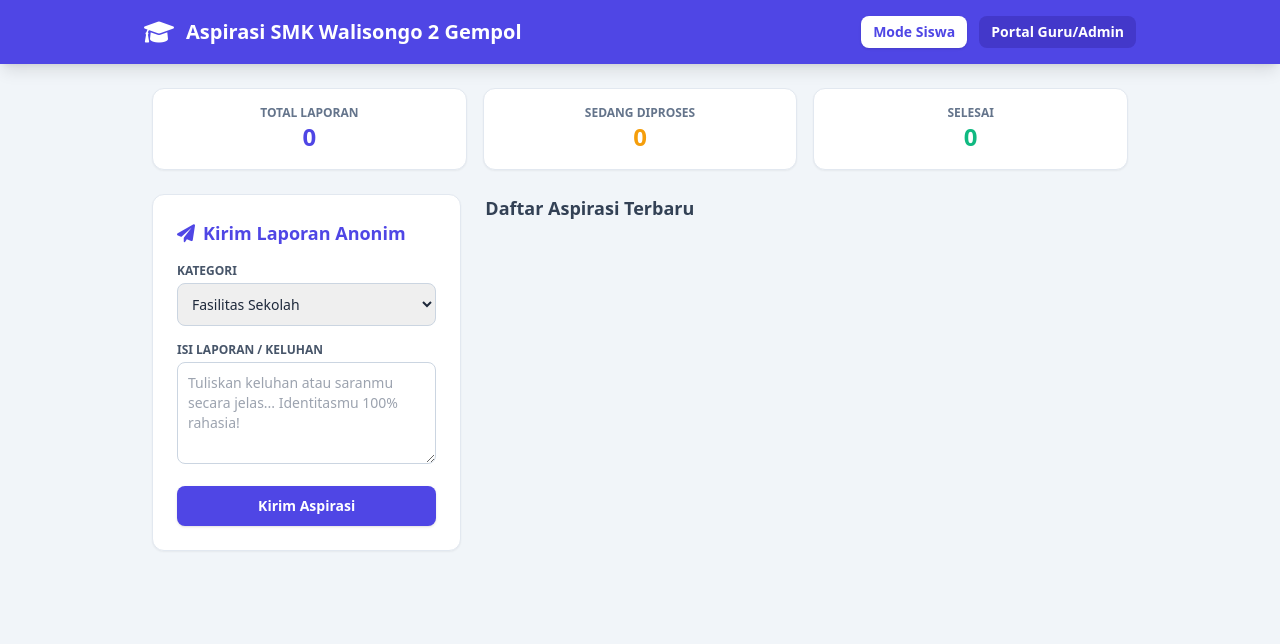
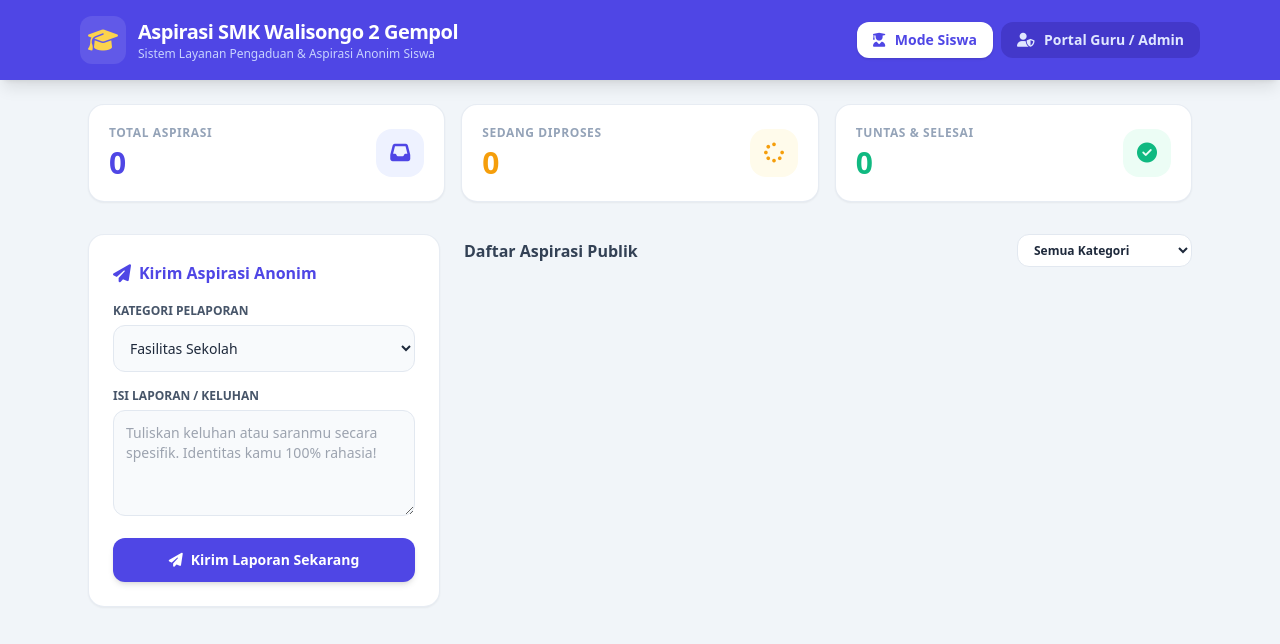
Before and after one commit to gitsalcuekk-collab/server-gitsa, a website: page index.html in a window 1280 px wide. Drawn offline with nearby package versions, Linux system fonts and the light colour scheme; some packages are replaced by stand-ins of ours; a script that the page names is missing.

Commit message:
Update index.html

```diff
--- a/index.html
+++ b/index.html
@@ -5,49 +5,75 @@
   <meta name="viewport" content="width=device-width, initial-scale=1.0">
   <title>Aspirasi SMK Walisongo 2 Gempol</title>
   <script src="https://cdn.tailwindcss.com"></script>
-  <link rel="stylesheet" href="https://cdnjs.cloudflare.com/ajax/libs/font-awesome/6.0.0/css/all.min.css">
+  <link rel="stylesheet" href="https://cdnjs.cloudflare.com/ajax/libs/font-awesome/6.4.0/css/all.min.css">
+  <script src="https://cdn.jsdelivr.net/npm/sweetalert2@11"></script>
 </head>
-<body class="bg-slate-100 min-h-screen text-slate-800 font-sans">
+<body class="bg-slate-100 min-h-screen text-slate-800 font-sans pb-12">
 
-  <nav class="bg-indigo-600 text-white shadow-lg">
-    <div class="max-w-5xl mx-auto px-4 py-4 flex justify-between items-center">
+  <nav class="bg-indigo-600 text-white shadow-lg sticky top-0 z-40">
+    <div class="max-w-6xl mx-auto px-4 py-4 flex flex-col md:flex-row justify-between items-center gap-3">
       <div class="flex items-center space-x-3">
-        <i class="fa-solid fa-graduation-cap text-2xl"></i>
-        <h1 class="font-bold text-lg md:text-xl">Aspirasi SMK Walisongo 2 Gempol</h1>
+        <div class="bg-white/10 p-2 rounded-xl">
+          <i class="fa-solid fa-graduation-cap text-2xl text-amber-300"></i>
+        </div>
+        <div>
+          <h1 class="font-extrabold text-lg md:text-xl tracking-tight">Aspirasi SMK Walisongo 2 Gempol</h1>
+          <p class="text-xs text-indigo-200">Sistem Layanan Pengaduan & Aspirasi Anonim Siswa</p>
+        </div>
       </div>
-      <div>
-        <button onclick="switchTab('siswa')" id="btnSiswa" class="px-3 py-1.5 rounded-lg bg-white text-indigo-600 font-semibold text-sm mr-2 shadow">Mode Siswa</button>
-        <button onclick="switchTab('admin')" id="btnAdmin" class="px-3 py-1.5 rounded-lg bg-indigo-700 hover:bg-indigo-800 text-white font-semibold text-sm">Portal Guru/Admin</button>
+      <div class="flex items-center gap-2">
+        <button onclick="switchTab('siswa')" id="btnSiswa" class="px-4 py-2 rounded-xl bg-white text-indigo-600 font-bold text-sm shadow transition hover:bg-slate-50">
+          <i class="fa-solid fa-user-graduate mr-1.5"></i> Mode Siswa
+        </button>
+        <button onclick="openLoginModal()" id="btnAdmin" class="px-4 py-2 rounded-xl bg-indigo-700 text-indigo-100 hover:bg-indigo-800 font-bold text-sm transition">
+          <i class="fa-solid fa-user-shield mr-1.5"></i> Portal Guru / Admin
+        </button>
       </div>
     </div>
   </nav>
 
-  <div class="max-w-5xl mx-auto p-4 md:p-6">
+  <div class="max-w-6xl mx-auto p-4 md:p-6">
 
-    <div class="grid grid-cols-3 gap-4 mb-6">
-      <div class="bg-white p-4 rounded-xl shadow-sm border border-slate-200 text-center">
-        <p class="text-xs text-slate-500 uppercase font-semibold">Total Laporan</p>
-        <p id="statTotal" class="text-2xl font-extrabold text-indigo-600">0</p>
+    <div class="grid grid-cols-1 md:grid-cols-3 gap-4 mb-8">
+      <div class="bg-white p-5 rounded-2xl shadow-sm border border-slate-200/80 flex items-center justify-between">
+        <div>
+          <p class="text-xs font-bold text-slate-400 uppercase tracking-wider mb-1">Total Aspirasi</p>
+          <p id="statTotal" class="text-3xl font-black text-indigo-600">0</p>
+        </div>
+        <div class="w-12 h-12 bg-indigo-50 rounded-2xl flex items-center justify-center text-indigo-600">
+          <i class="fa-solid fa-inbox text-xl"></i>
+        </div>
       </div>
-      <div class="bg-white p-4 rounded-xl shadow-sm border border-slate-200 text-center">
-        <p class="text-xs text-slate-500 uppercase font-semibold">Sedang Diproses</p>
-        <p id="statProses" class="text-2xl font-extrabold text-amber-500">0</p>
+      <div class="bg-white p-5 rounded-2xl shadow-sm border border-slate-200/80 flex items-center justify-between">
+        <div>
+          <p class="text-xs font-bold text-slate-400 uppercase tracking-wider mb-1">Sedang Diproses</p>
+          <p id="statProses" class="text-3xl font-black text-amber-500">0</p>
+        </div>
+        <div class="w-12 h-12 bg-amber-50 rounded-2xl flex items-center justify-center text-amber-500">
+          <i class="fa-solid fa-spinner fa-spin-pulse text-xl"></i>
+        </div>
       </div>
-      <div class="bg-white p-4 rounded-xl shadow-sm border border-slate-200 text-center">
-        <p class="text-xs text-slate-500 uppercase font-semibold">Selesai</p>
-        <p id="statSelesai" class="text-2xl font-extrabold text-emerald-500">0</p>
+      <div class="bg-white p-5 rounded-2xl shadow-sm border border-slate-200/80 flex items-center justify-between">
+        <div>
+          <p class="text-xs font-bold text-slate-400 uppercase tracking-wider mb-1">Tuntas & Selesai</p>
+          <p id="statSelesai" class="text-3xl font-black text-emerald-500">0</p>
+        </div>
+        <div class="w-12 h-12 bg-emerald-50 rounded-2xl flex items-center justify-center text-emerald-500">
+          <i class="fa-solid fa-circle-check text-xl"></i>
+        </div>
       </div>
     </div>
 
     <div id="viewSiswa" class="grid md:grid-cols-3 gap-6">
-      <div class="bg-white p-6 rounded-xl shadow-sm border border-slate-200 md:col-span-1 h-fit">
-        <h2 class="text-lg font-bold mb-4 text-indigo-600 flex items-center gap-2">
-          <i class="fa-solid fa-paper-plane"></i> Kirim Laporan Anonim
-        </h2>
+      <div class="bg-white p-6 rounded-2xl shadow-sm border border-slate-200/80 md:col-span-1 h-fit sticky top-24">
+        <div class="flex items-center gap-2 mb-4 text-indigo-600">
+          <i class="fa-solid fa-paper-plane text-lg"></i>
+          <h2 class="text-base font-bold">Kirim Aspirasi Anonim</h2>
+        </div>
         <form id="formPengaduan" class="space-y-4">
           <div>
-            <label class="block text-xs font-bold uppercase text-slate-600 mb-1">Kategori</label>
-            <select id="kategori" class="w-full border border-slate-300 p-2.5 rounded-lg text-sm focus:ring-2 focus:ring-indigo-500 outline-none">
+            <label class="block text-xs font-bold uppercase text-slate-600 mb-1.5">Kategori Pelaporan</label>
+            <select id="kategori" class="w-full border border-slate-200 bg-slate-50 p-3 rounded-xl text-sm font-medium focus:bg-white focus:ring-2 focus:ring-indigo-500 outline-none transition">
               <option value="Fasilitas Sekolah">Fasilitas Sekolah</option>
               <option value="Keamanan & Bullying">Keamanan & Bullying</option>
               <option value="Akademik & Guru">Akademik & Guru</option>
@@ -55,108 +81,32 @@
             </select>
           </div>
           <div>
-            <label class="block text-xs font-bold uppercase text-slate-600 mb-1">Isi Laporan / Keluhan</label>
-            <textarea id="pesan" class="w-full border border-slate-300 p-2.5 rounded-lg text-sm focus:ring-2 focus:ring-indigo-500 outline-none" rows="4" required placeholder="Tuliskan keluhan atau saranmu secara jelas... Identitasmu 100% rahasia!"></textarea>
+            <label class="block text-xs font-bold uppercase text-slate-600 mb-1.5">Isi Laporan / Keluhan</label>
+            <textarea id="pesan" class="w-full border border-slate-200 bg-slate-50 p-3 rounded-xl text-sm focus:bg-white focus:ring-2 focus:ring-indigo-500 outline-none transition" rows="4" required placeholder="Tuliskan keluhan atau saranmu secara spesifik. Identitas kamu 100% rahasia!"></textarea>
           </div>
-          <button type="submit" class="w-full bg-indigo-600 hover:bg-indigo-700 text-white font-bold py-2.5 rounded-lg text-sm shadow transition">
-            Kirim Aspirasi
+          <button type="submit" class="w-full bg-indigo-600 hover:bg-indigo-700 active:scale-95 text-white font-bold py-3 rounded-xl text-sm shadow-md transition flex items-center justify-center gap-2">
+            <i class="fa-solid fa-paper-plane"></i> Kirim Laporan Sekarang
           </button>
         </form>
       </div>
 
       <div class="md:col-span-2">
-        <h2 class="text-lg font-bold mb-4 text-slate-700">Daftar Aspirasi Terbaru</h2>
+        <div class="flex justify-between items-center mb-4">
+          <h2 class="text-base font-bold text-slate-700">Daftar Aspirasi Publik</h2>
+          <select id="filterKategori" onchange="loadData()" class="border border-slate-200 bg-white px-3 py-1.5 rounded-xl text-xs font-semibold outline-none">
+            <option value="ALL">Semua Kategori</option>
+            <option value="Fasilitas Sekolah">Fasilitas Sekolah</option>
+            <option value="Keamanan & Bullying">Keamanan & Bullying</option>
+            <option value="Akademik & Guru">Akademik & Guru</option>
+            <option value="Saran & Masukan">Saran & Masukan</option>
+          </select>
+        </div>
         <div id="daftarLaporanPublic" class="space-y-4"></div>
       </div>
     </div>
 
     <div id="viewAdmin" class="hidden">
-      <div class="bg-white p-6 rounded-xl shadow-sm border border-slate-200">
-        <div class="flex justify-between items-center mb-6">
-          <h2 class="text-lg font-bold text-slate-800 flex items-center gap-2">
-            <i class="fa-solid fa-user-gear text-indigo-600"></i> Panel Kelola Pengaduan (Guru/Admin)
-          </h2>
-          <span class="bg-indigo-100 text-indigo-700 text-xs px-3 py-1 rounded-full font-bold">Akses Admin</span>
-        </div>
-
-        <div id="daftarLaporanAdmin" class="space-y-4"></div>
-      </div>
-    </div>
-
-  </div>
-
-  <script>
-    function switchTab(mode) {
-      const btnSiswa = document.getElementById('btnSiswa');
-      const btnAdmin = document.getElementById('btnAdmin');
-      const viewSiswa = document.getElementById('viewSiswa');
-      const viewAdmin = document.getElementById('viewAdmin');
-
-      if(mode === 'siswa') {
-        viewSiswa.classList.remove('hidden');
-        viewAdmin.classList.add('hidden');
-        btnSiswa.className = "px-3 py-1.5 rounded-lg bg-white text-indigo-600 font-semibold text-sm mr-2 shadow";
-        btnAdmin.className = "px-3 py-1.5 rounded-lg bg-indigo-700 hover:bg-indigo-800 text-white font-semibold text-sm";
-      } else {
-        const pass = prompt("Masukkan Password Guru/Admin:");
-        if(pass !== "guru123") {
-          alert("Password Salah! (Password default: guru123)");
-          return;
-        }
-        viewSiswa.classList.add('hidden');
-        viewAdmin.classList.remove('hidden');
-        btnAdmin.className = "px-3 py-1.5 rounded-lg bg-white text-indigo-600 font-semibold text-sm shadow";
-        btnSiswa.className = "px-3 py-1.5 rounded-lg bg-indigo-700 hover:bg-indigo-800 text-white font-semibold text-sm mr-2";
-      }
-      loadData();
-    }
-
-    async function loadData() {
-      const res = await fetch('/api/laporan');
-      const data = await res.json();
-
-      document.getElementById('statTotal').innerText = data.length;
-      document.getElementById('statProses').innerText = data.filter(i => i.status === 'Diproses').length;
-      document.getElementById('statSelesai').innerText = data.filter(i => i.status === 'Selesai').length;
-
-      const publicContainer = document.getElementById('daftarLaporanPublic');
-      publicContainer.innerHTML = '';
-      data.forEach(item => {
-        const statusBadge = item.status === 'Selesai'
-          ? '<span class="bg-emerald-100 text-emerald-700 text-xs font-bold px-2.5 py-1 rounded-full"><i class="fa-solid fa-check mr-1"></i>Selesai</span>'
-          : '<span class="bg-amber-100 text-amber-700 text-xs font-bold px-2.5 py-1 rounded-full"><i class="fa-solid fa-clock mr-1"></i>Diproses</span>';
-
-        const tanggapanHtml = item.tanggapan ?
-          '<div class="mt-3 p-3 bg-slate-50 border-l-4 border-indigo-500 rounded-r-lg text-xs text-slate-600">' +
-            '<span class="font-bold text-indigo-700 block mb-0.5"><i class="fa-solid fa-reply mr-1"></i> Tanggapan Sekolah:</span>' +
-            item.tanggapan +
-          '</div>' : '';
-
-        publicContainer.innerHTML +=
-          '<div class="bg-white p-5 rounded-xl shadow-sm border border-slate-200">' +
-            '<div class="flex justify-between items-start mb-2">' +
-              '<span class="text-xs font-bold uppercase tracking-wider text-indigo-600 bg-indigo-50 px-2.5 py-1 rounded-md">' + item.kategori + '</span>' +
-              statusBadge +
-            '</div>' +
-            '<p class="text-slate-700 text-sm my-3 font-medium">' + item.pesan + '</p>' +
-            tanggapanHtml +
-            '<div class="text-right mt-3">' +
-              '<span class="text-[11px] text-slate-400">' + item.tanggal + '</span>' +
-            '</div>' +
-          '</div>';
-      });
-
-      const adminContainer = document.getElementById('daftarLaporanAdmin');
-      adminContainer.innerHTML = '';
-      data.forEach(item => {
-        adminContainer.innerHTML +=
-          '<div class="p-4 border border-slate-200 rounded-lg bg-slate-50 space-y-3">' +
-            '<div class="flex justify-between items-center">' +
-              '<span class="font-bold text-sm text-indigo-600">' + item.kategori + '</span>' +
-              '<span class="text-xs text-slate-400">' + item.tanggal + '</span>' +
-            '</div>' +
-            '<p class="text-sm text-slate-800 font-medium">' + item.pesan + '</p>' +
-            '<div class="flex flex-col md:flex-row gap-2 pt-2 border-t border-slate-200">' +
-              '<input type="text" id="reply-' + item.id + '" placeholder="Tulis balasan/tanggapan..." value="' + (item.tanggapan || '') + '" class="flex-1 border p-2 rounded text-xs">' +
-              '<button onclick="updateStatus(' + item.id + ', \'Diproses\')" class="bg-amber-500 hover:bg-amber-600 text-white px-3 py-1.5 rounded text-xs font-bold">Set Diproses</button>' +
-              '<button onclick="updateStatus(' + item.id + ', \'Selesai\')" class="bg-emerald-600 hover:bg-
+      <div class="bg-white p-6 rounded-2xl shadow-sm border border-slate-200/80">
+        <div class="flex flex-col sm:flex-row justify-between sm:items-center gap-2 mb-6 pb-4 border-b border-slate-100">
+          <div>
+            <h2 class="text-lg font-bold text-
```
